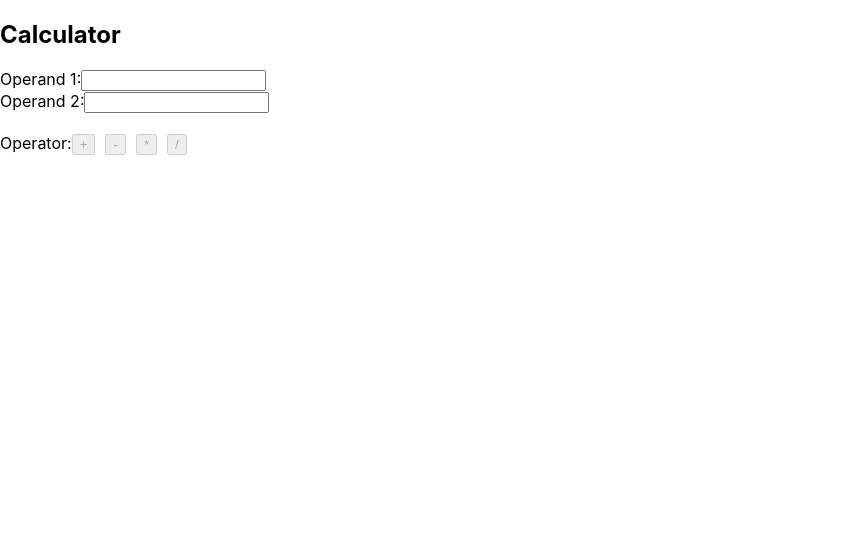
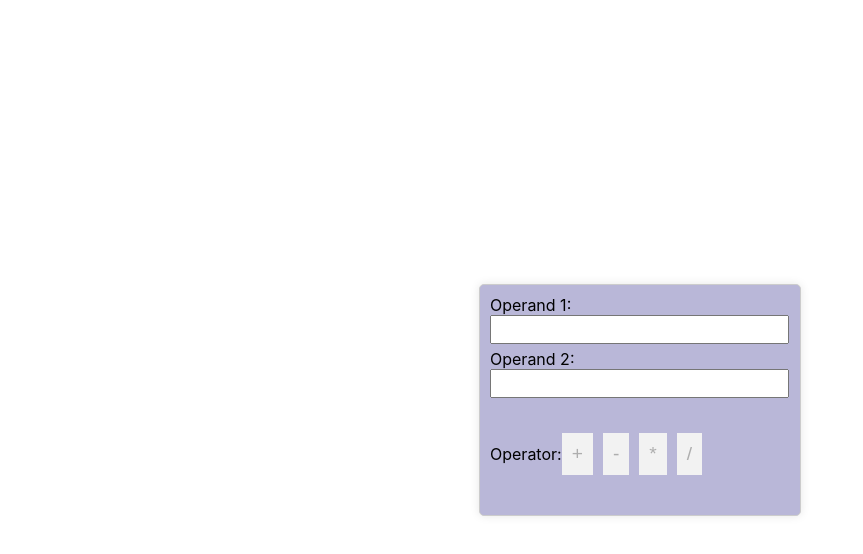
Before and after one commit to mohamedhelmy10/calculator-frontend, a React (Create React App) app: page / in a window 1280 px wide. Shown: the top 554 px of the page, without its empty margins (0-863 px from the left). Built offline with nearby package versions, Linux system fonts and the light colour scheme; no server answers.

Commit message:
add some styles

```diff
--- a/src/App.js
+++ b/src/App.js
@@ -1,6 +1,6 @@
 import React from 'react';
 import './App.css';
-import Calculator from './components/calculations/calculator';
+import Calculator from './components/calculations/Calculator';
 
 function App() {
   return (
--- a/src/components/calculations/calculator.js
+++ b/src/components/calculations/Calculator.js
@@ -2,7 +2,8 @@ import React, { useState, useEffect } from 'react';
 import { calculate } from '../../network/apis/calculations';
 import { OPERATORS, OPERATORERRORMESSAGE } from '../../utils/constants';
 import { isValidOperand, isValidOperator } from '../../utils/helpers/validations';
-import PopupError from '../../sharedComponents/popupError';
+import PopupError from '../../sharedComponents/PopupError';
+import './calculator.css'
 
 const Calculator = () => {
 
@@ -55,7 +56,6 @@ const Calculator = () => {
   return (
     <div className="calculator-container">
       <div className="calculator">
-        <h2>Calculator</h2>
         <div className="input-fields">
           <label>
             Operand 1:
@@ -73,7 +73,7 @@ const Calculator = () => {
           <label>
             Operator:
             {OPERATORS.map((operator, index) => (
-                <button key={index} style={{ marginRight: '10px' }} onClick={() => handleOperatorClick(operator)} disabled={(!isValidOperand(operand1) || !isValidOperand(operand2) || loading)}>
+                <button className="button" key={index} style={{ marginRight: '10px' }} onClick={() => handleOperatorClick(operator)} disabled={(!isValidOperand(operand1) || !isValidOperand(operand2) || loading)}>
                 {operator}
                 </button>
             ))}
--- a/src/components/calculations/calculator.css
+++ b/src/components/calculations/calculator.css
@@ -3,6 +3,7 @@
     justify-content: center;
     align-items: center;
     height: 100vh;
+
   }
 
   .calculator {
@@ -10,6 +11,8 @@
     border-radius: 5px;
     width: 300px;
     padding: 10px;
+    box-shadow: 0 0 10px rgba(0, 0, 0, 0.1);
+    background-color: #b9b7d8;
   }
 
   .input-fields {
@@ -17,7 +20,7 @@
   }
 
   input {
-    width: 100%;
+    width: 95%;
     padding: 5px;
     margin-bottom: 5px;
   }
@@ -33,12 +36,8 @@
     padding: 10px;
     font-size: 1.2em;
     cursor: pointer;
-    border: none;
+    border: 5px;
     background-color: #f2f2f2;
-  }
-
-  button:hover {
-    background-color: #e0e0e0;
   }
 
   .result {
--- a/src/sharedComponents/popupError.js
+++ b/src/sharedComponents/PopupError.js
@@ -1,4 +1,5 @@
 import React from 'react'
+import './popup-error.css';
 
 const PopupError = ({ message, onClose }) => {
     return (
```
Also changed, not shown: src/sharedComponents/popup-error.css (renamed from src/sharedComponents/error.css).
